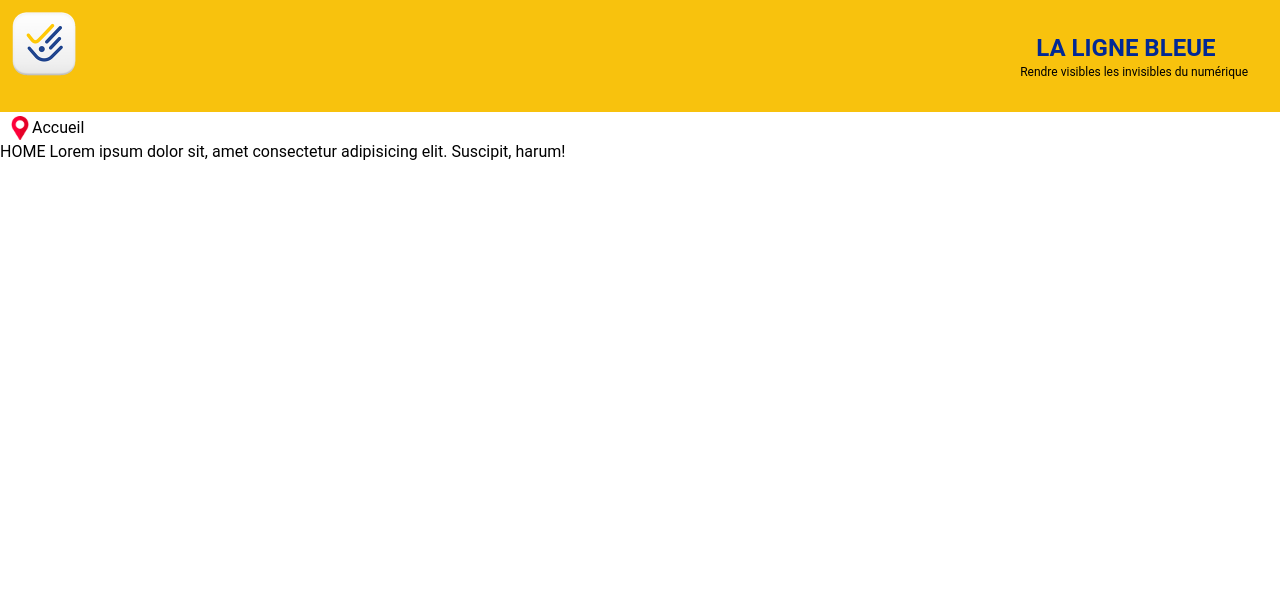
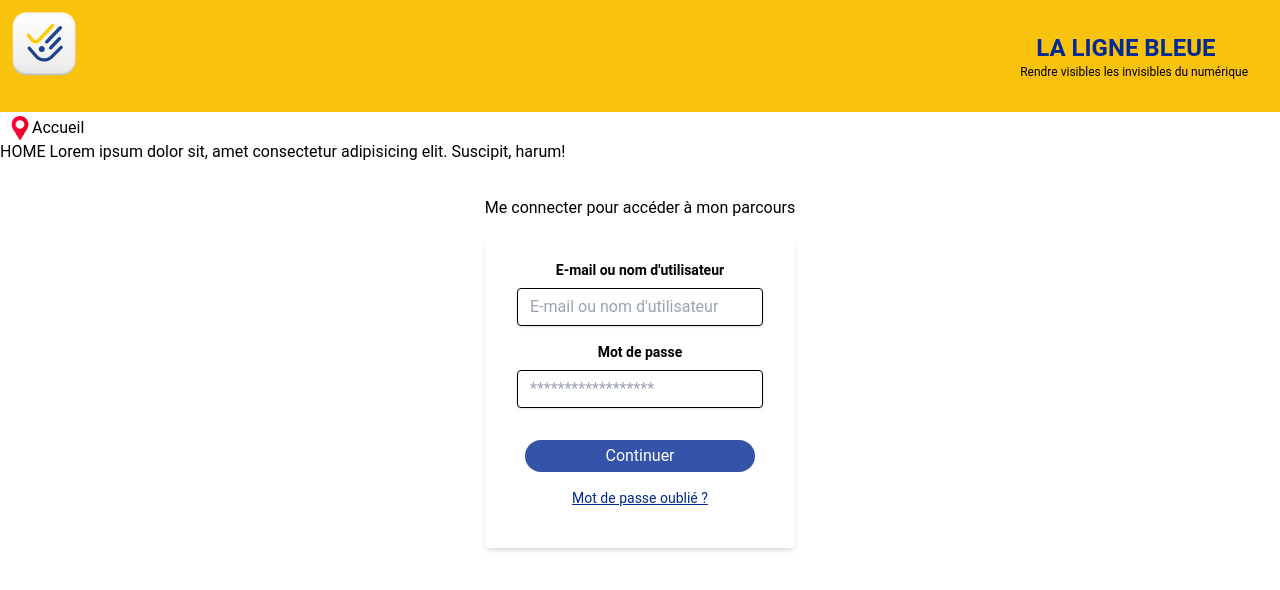
Before and after one commit to WildCodeSchool/2023-03-JS-Remote-Wild_Impact_P3_LigneBleue, a React (Vite) app in the folder frontend/: page / in a window 1280 px wide. Shown: the top 590 px of the page. Built offline with nearby package versions, Linux system fonts and the light colour scheme.

Commit message:
Update App.jsx

```diff
--- a/frontend/src/App.jsx
+++ b/frontend/src/App.jsx
@@ -1,4 +1,3 @@
-
 import { BrowserRouter, Routes, Route } from "react-router-dom";
 import Connexion from "./pages/Connexion";
 import Home from "./pages/Home";
@@ -20,6 +19,7 @@ function App() {
           <Route path="/test" element={<Test />} />
           <Route path="/test/test" element={<Test2 />} />
         </Routes>
+        <Connexion />
       </div>
     </BrowserRouter>
   );
```
